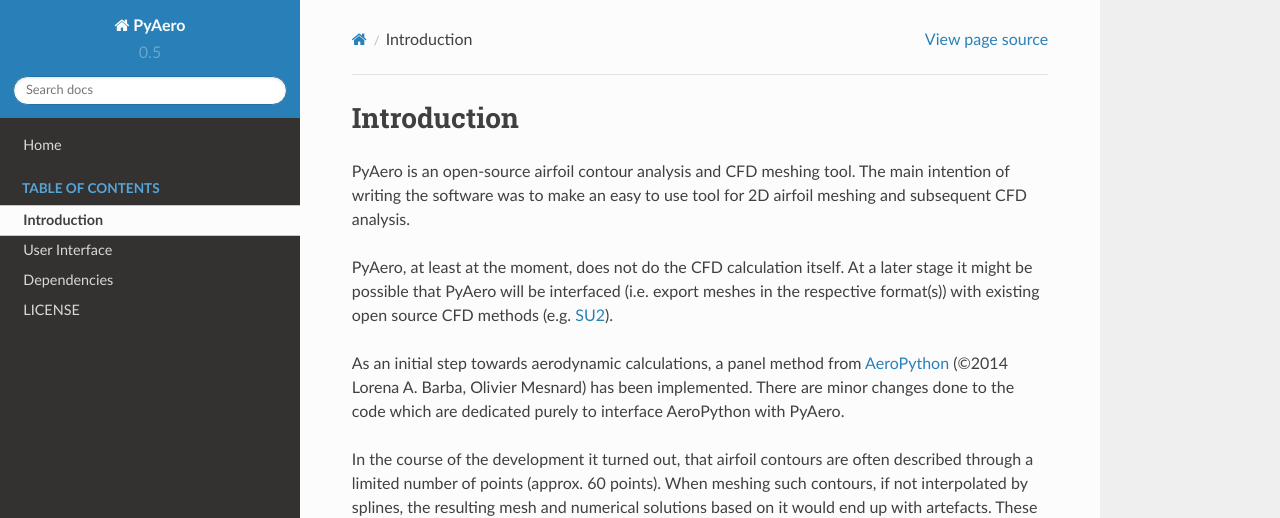
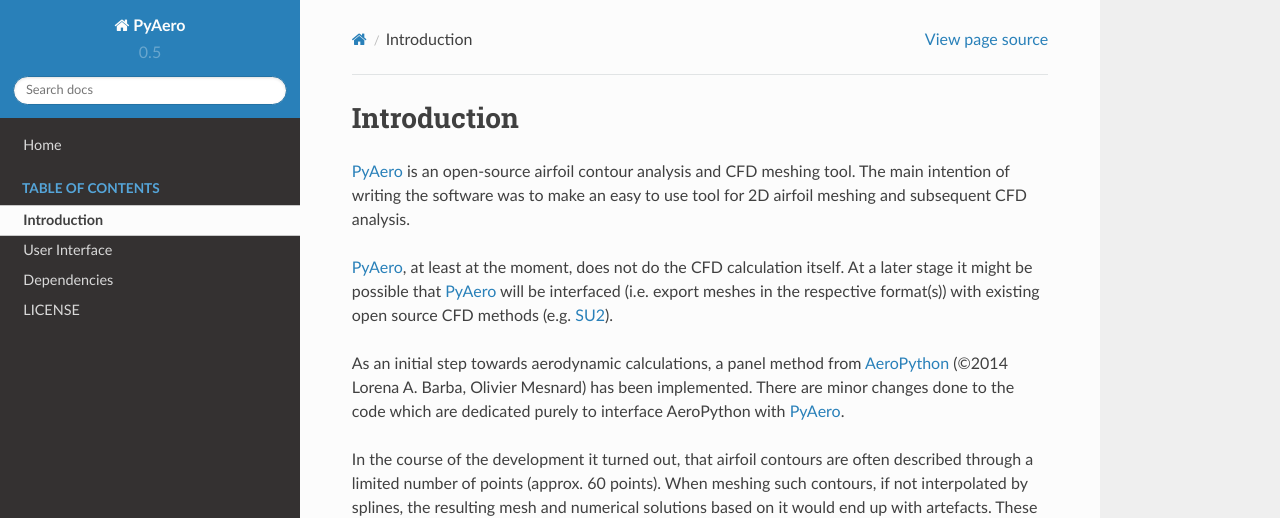
Before and after one commit to positroncascade/PyAero, a Sphinx documentation site: the page built from docs/introduction.rst, in a window 1280 px wide and 949 px high. Shown: the top 518 px of the window. Built offline with Sphinx 7.4.7 and the Read the Docs theme 2.0.0, drawn with Linux system fonts in a browser that asks for light colours; some of the changed lines change nothing that is shown.

Commit message:
docs update

```diff
--- a/docs/introduction.rst
+++ b/docs/introduction.rst
@@ -1,11 +1,11 @@
 Introduction
 ============
 
-PyAero is an open-source airfoil contour analysis and CFD meshing tool. The main intention of writing the software was to make an easy to use tool for 2D airfoil meshing and subsequent CFD analysis.
+`PyAero <index.html>`_ is an open-source airfoil contour analysis and CFD meshing tool. The main intention of writing the software was to make an easy to use tool for 2D airfoil meshing and subsequent CFD analysis.
 
-PyAero, at least at the moment, does not do the CFD calculation itself. At a later stage it might be possible that PyAero will be interfaced (i.e. export meshes in the respective format(s)) with existing open source CFD methods (e.g. `SU2 <http://su2.stanford.edu>`_).
+`PyAero <index.html>`_, at least at the moment, does not do the CFD calculation itself. At a later stage it might be possible that `PyAero <index.html>`_ will be interfaced (i.e. export meshes in the respective format(s)) with existing open source CFD methods (e.g. `SU2 <http://su2.stanford.edu>`_).
 
-As an initial step towards aerodynamic calculations, a panel method from `AeroPython <http://nbviewer.ipython.org/github/barbagroup/AeroPython/blob/master/lessons/11_Lesson11_vortexSourcePanelMethod.ipynb>`_ (©2014 Lorena A. Barba, Olivier Mesnard) has been implemented. There are minor changes done to the code which are dedicated purely to interface AeroPython with PyAero.
+As an initial step towards aerodynamic calculations, a panel method from `AeroPython <http://nbviewer.ipython.org/github/barbagroup/AeroPython/blob/master/lessons/11_Lesson11_vortexSourcePanelMethod.ipynb>`_ (©2014 Lorena A. Barba, Olivier Mesnard) has been implemented. There are minor changes done to the code which are dedicated purely to interface AeroPython with `PyAero <index.html>`_.
 
 In the course of the development it turned out, that airfoil contours are often described through a limited number of points (approx. 60 points). When meshing such contours, if not interpolated by splines, the resulting mesh and numerical solutions based on it would end up with artefacts. These would deteriorate the quality of the analysis results.
 
```
